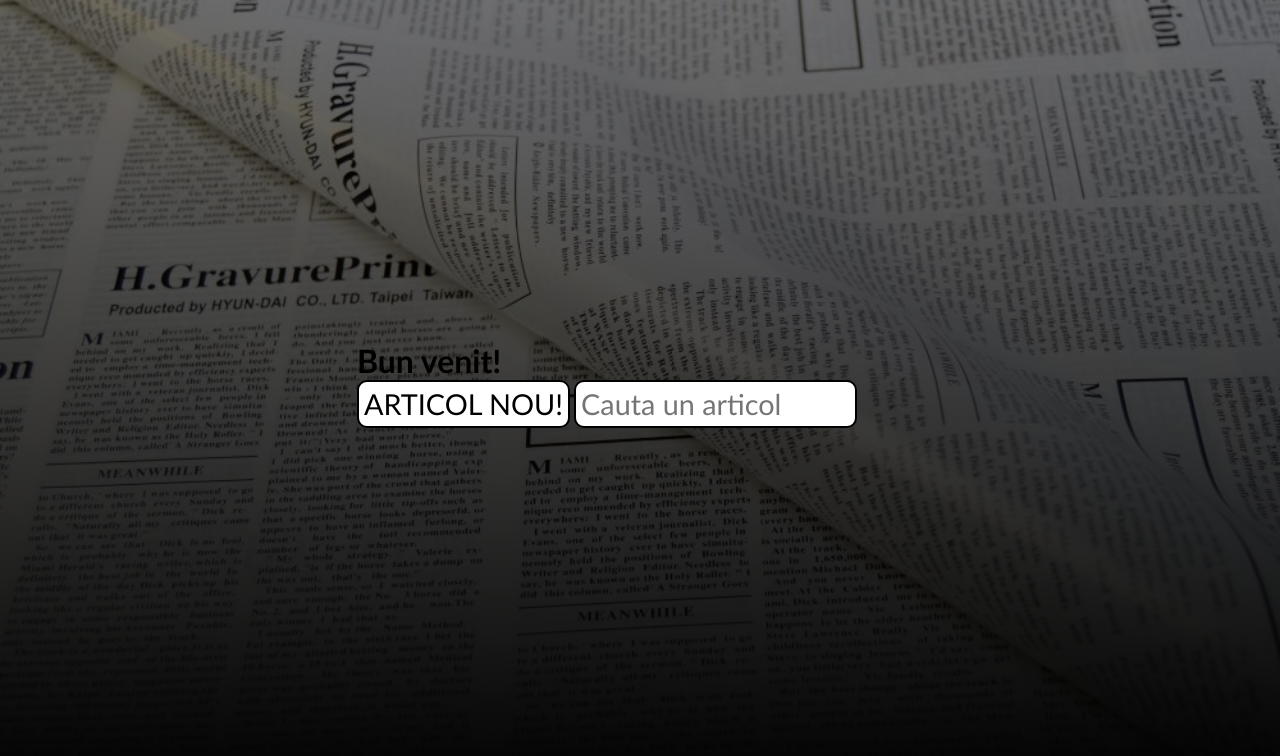
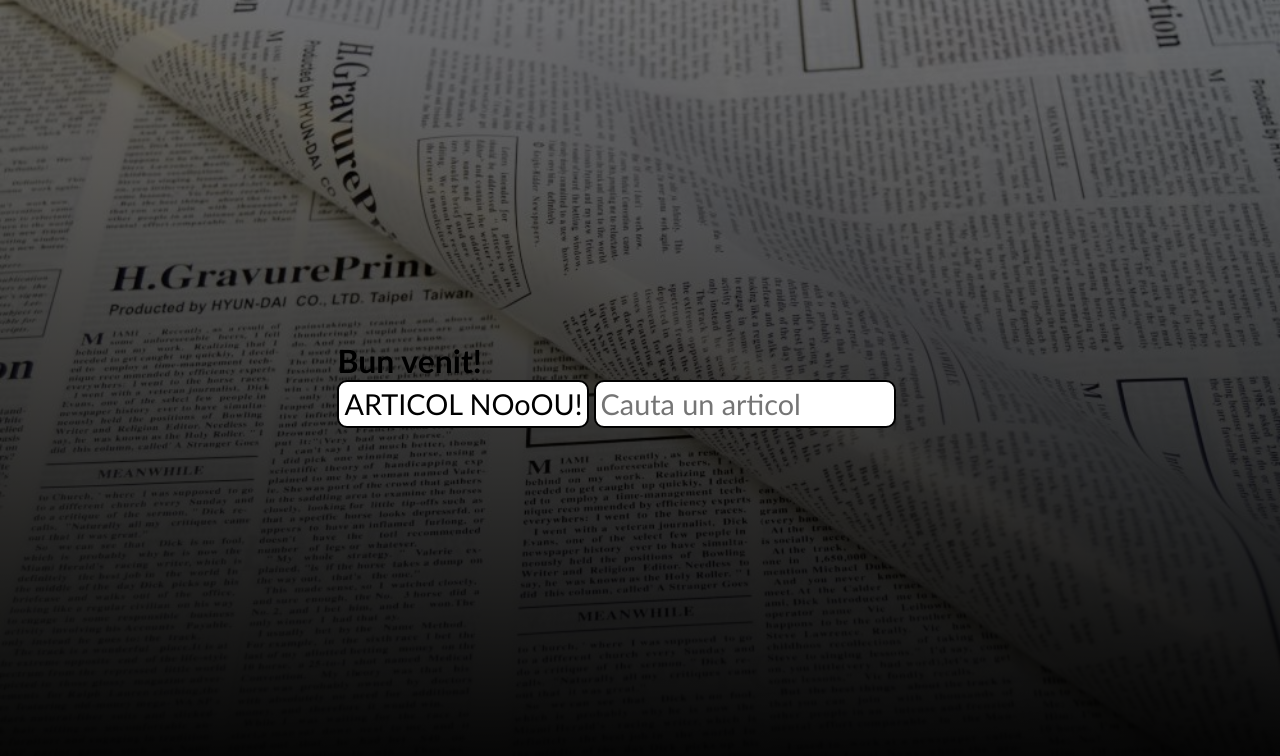
Before and after one commit to aladinrap/search-fetch, a plain HTML site: page bindex.html in a window 1280 px wide. Drawn offline with Linux system fonts and the light colour scheme.

Commit message:
updated temp for baking

```diff
--- a/bindex.html
+++ b/bindex.html
@@ -12,7 +12,7 @@
 
         <div id="add-article-container">
             <h1>Bun venit!</h1>
-            <button id="add-article">ARTICOL NOU!</button>
+            <button id="add-article">ARTICOL NOoOU!</button>
             <input type="text" id="search-article" placeholder="Cauta un articol">
         </div>
 
```
